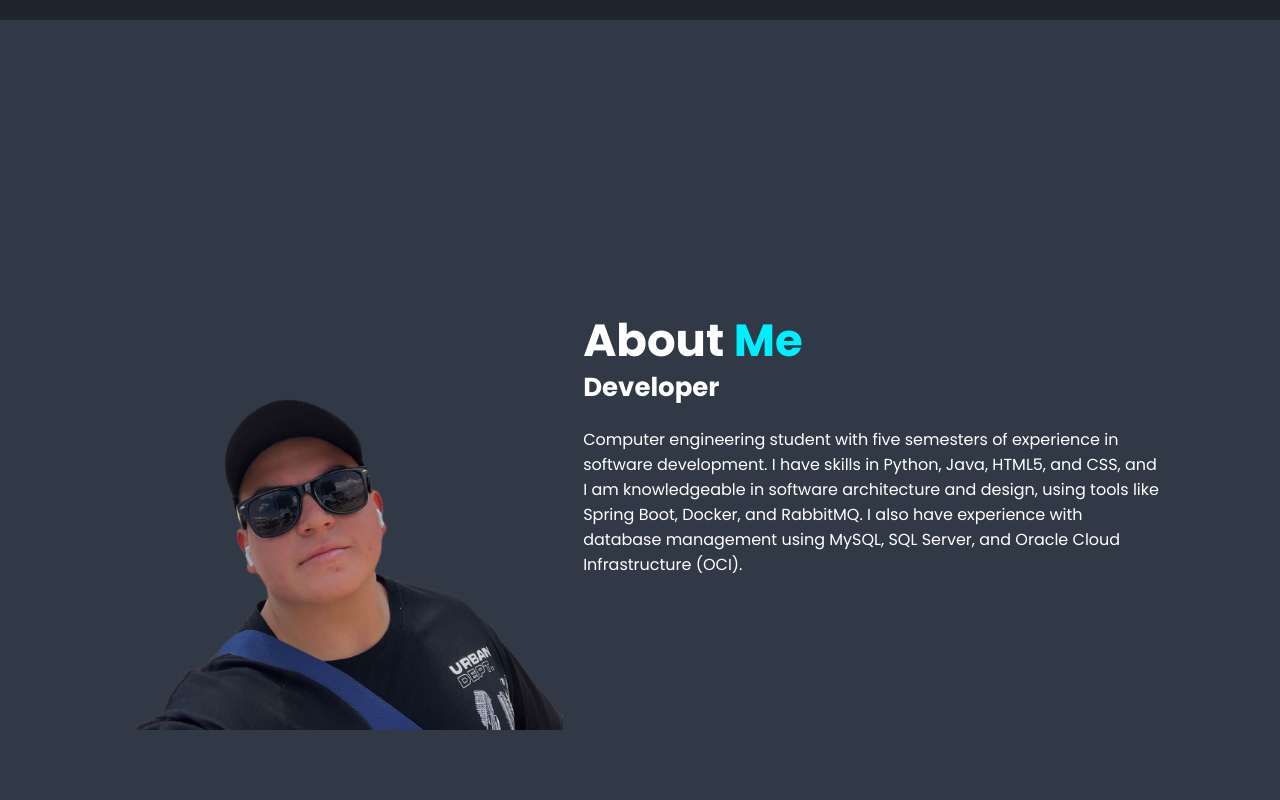
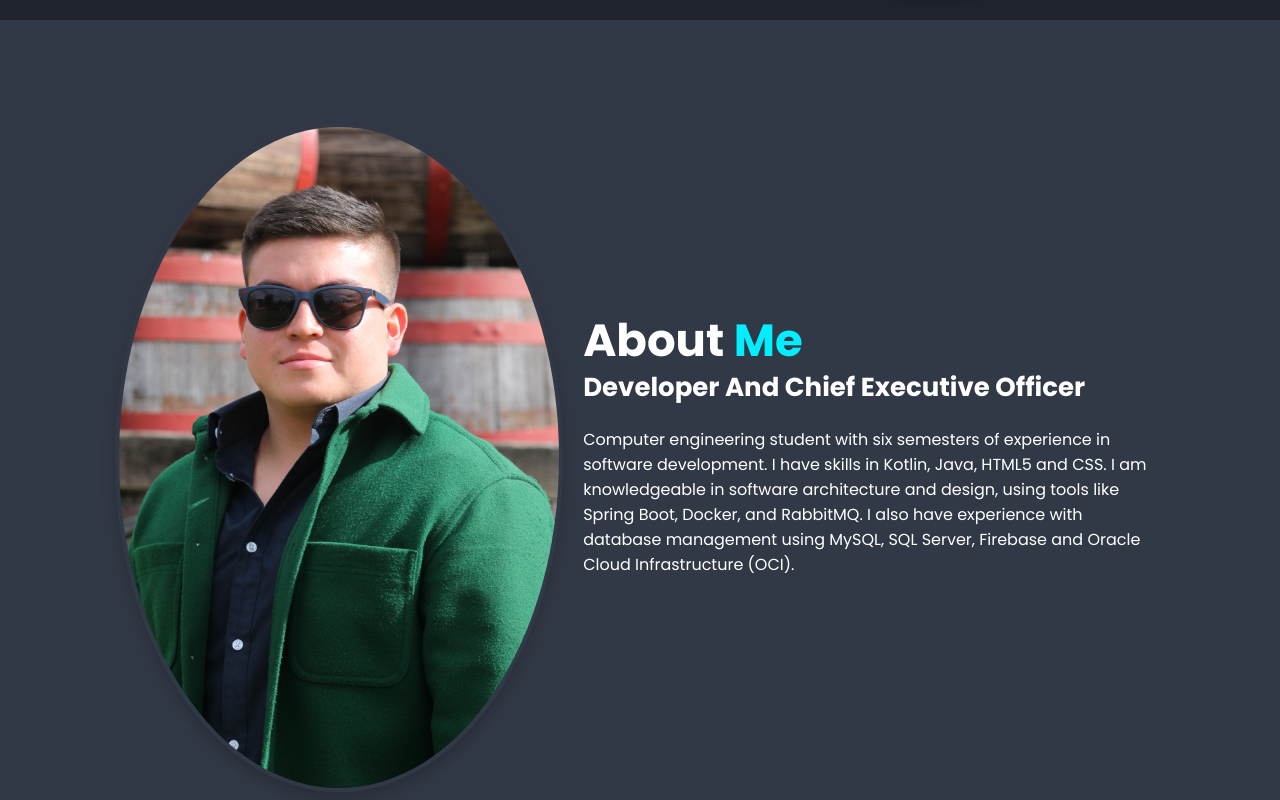
Before and after one commit to Diegosuar/Diegosuar, a plain HTML site: page index.html in a window 1280 px wide. Shown: the part 780-1580 px from the top of the page. Drawn offline with nearby package versions, Linux system fonts and the light colour scheme; files whose address does not match are found by name.

Commit message:
Manejo de imagen y estilos

```diff
--- a/estilos.css
+++ b/estilos.css
@@ -32,6 +32,26 @@ html {
 body {
   background: var(--bg-color);
   color: var(--text-color);
+}
+
+/* Imagen en la sección */
+.about-img img {
+  width: 100%;
+  height: auto;
+  border-radius: 50%;
+  object-fit: contain;
+  border: 4px solid var(--second-bg-color);
+  box-shadow: 0 8px 16px rgba(0, 0, 0, 0.2);
+}
+
+.home-img img{
+  width: 100%;
+  height: auto;
+  border-radius: 50%;
+  object-fit: contain;
+  border: 4px solid var(--bg-color);
+  box-shadow: 0 8px 16px rgba(0, 0, 0, 0.2);
+  margin-left: 100px;
 }
 
 section {
--- a/index.html
+++ b/index.html
@@ -45,22 +45,23 @@
       <a href="#" class="btn">Download CV</a>
     </div>
     <div class="home-img">
-      <img src="home4.png" alt="">
+      <img src="DIEGO.jpg" alt="">
     </div>
   </section>
 
   <!-- about section design -->
   <section class="about" id="about">
     <div class="about-img">
-      <img src="home3.png" alt="">
+      <img src="DIEGO.jpg" alt="Diego's Profile Picture">
     </div>
     <div class="about-content">
       <h2 class="heading">About <span>Me</span></h2>
-      <h3>Developer</h3>
-      <p>Computer engineering student with five semesters of experience in software development.
-        I have skills in Python, Java, HTML5, and CSS, and I am knowledgeable in software architecture and design,
+      <h3>Developer And Chief Executive Officer</h3>
+      <p>Computer engineering student with six semesters of experience in software development.
+        I have skills in Kotlin, Java, HTML5 and CSS.
+        I am knowledgeable in software architecture and design,
         using tools like Spring Boot, Docker, and RabbitMQ.
-        I also have experience with database management using MySQL, SQL Server, and Oracle Cloud Infrastructure (OCI).
+        I also have experience with database management using MySQL, SQL Server, Firebase and Oracle Cloud Infrastructure (OCI).
       </p>
     </div>
   </section>
```
Also changed, not shown: DIEGO.jpg (added).
